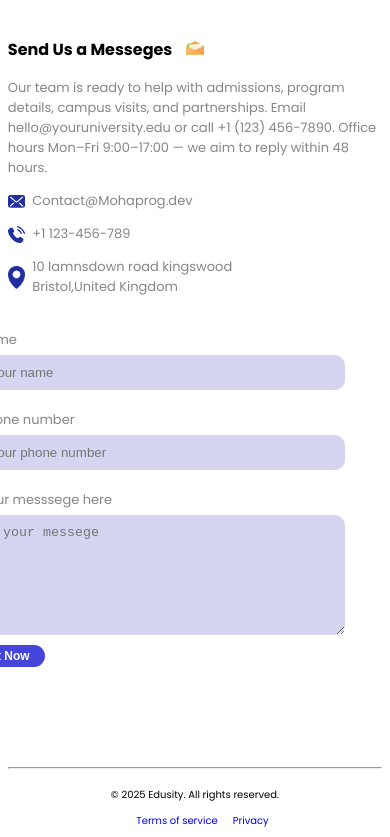
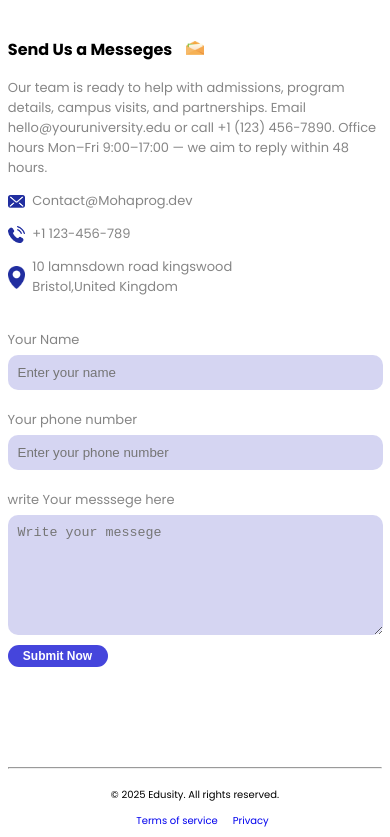
Before and after one commit to mohaproprog/udusity-uni-, a React (Vite) app: page / in a window 390 px wide. Shown: the part 3700-4537 px from the top of the page. Built offline with nearby package versions, Linux system fonts and the light colour scheme; a web font is replaced by a local one.

Commit message:
changed to make it responsive

```diff
--- a/src/App.css
+++ b/src/App.css
@@ -3,6 +3,7 @@
 }
 
 body{
+  overflow-x: hidden;
   margin: auto;
   font-family: "Poppins", sans-serif;
 
@@ -27,7 +28,3 @@ button{
     padding: 2%;
   }
 }
-
-body{
-  overflow-x: hidden;
-}
--- a/src/Components/contact/contact.css
+++ b/src/Components/contact/contact.css
@@ -59,12 +59,13 @@ span{
     font-size: 10px;
 }
 
-@media (max-width:558px){
+@media (max-width:758px){
     .contact{
         flex-direction: column;
     }
     .contactForm{
-        max-width: 80%;
+        max-width: 75%;
+        margin: auto;
 
 
     }
```
